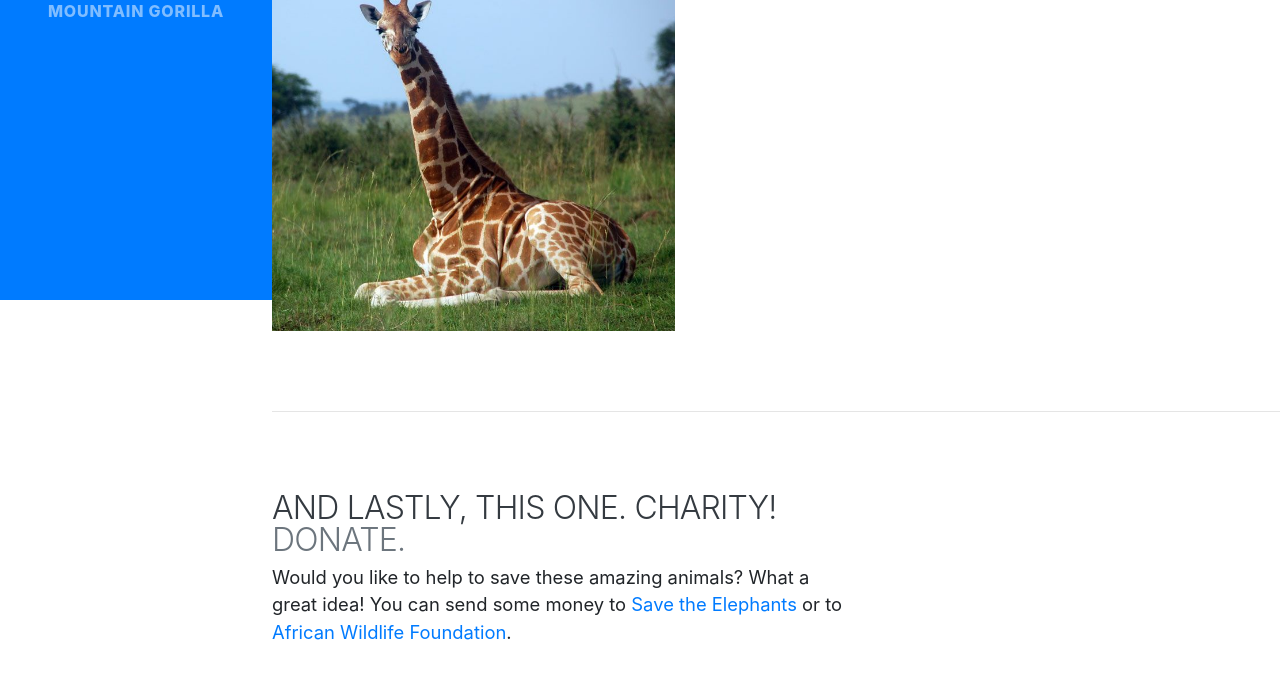
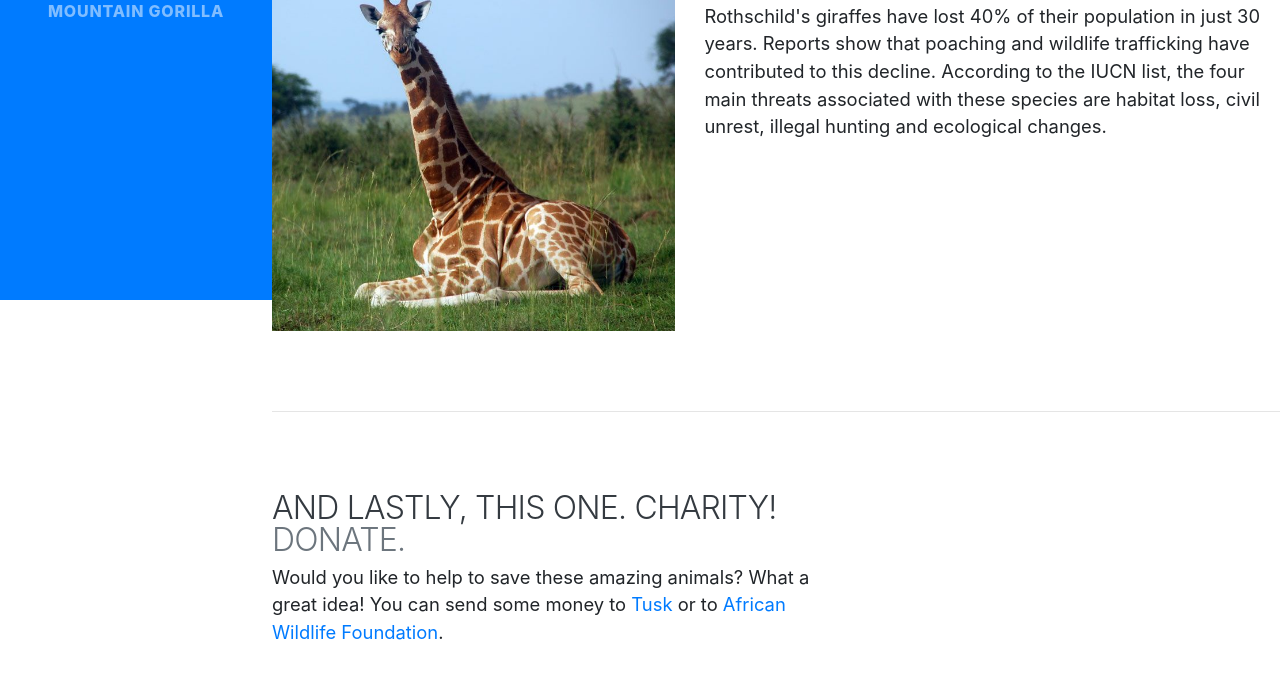
Before and after one commit to hlove7210/CFGProject, a website with bundled scripts: page startbootstrap-resume-gh-pages/giraffe.html in a window 1280 px wide. Shown: the part 500-1178 px from the top of the page. Built offline with nearby package versions, Linux system fonts and the light colour scheme; a web font is replaced by a local one.

Commit message:
Giraffe Finalised Description

```diff
--- a/startbootstrap-resume-gh-pages/giraffe.html
+++ b/startbootstrap-resume-gh-pages/giraffe.html
@@ -69,7 +69,7 @@
     <div class="row featurette">
       <div class="col-md-7 order-md-2">
         <h2 class="featurette-heading">To learn more - <span class="text-muted">Read here!</span></h2>
-        <p class="lead"></p>
+        <p class="lead">Rothschild's giraffes have lost 40% of their population in just 30 years. Reports show that poaching and wildlife trafficking have contributed to this decline. According to the IUCN list, the four main threats associated with these species are habitat loss, civil unrest, illegal hunting and ecological changes.</p>
       </div>
       <div class="col-md-5 order-md-1">
         <img height="500" background="#eee" color="#aaa" class="bd-placeholder-img-lg featurette-image img-fluid mx-auto" src = img/giraffe.2.jpg >
@@ -81,7 +81,7 @@
     <div class="row featurette">
       <div class="col-md-7">
         <h2 class="featurette-heading">And lastly, this one. Charity! <span class="text-muted">Donate.</span></h2>
-        <p class="lead">Would you like to help to save these amazing animals? What a great idea! You can send some money to <a href="https://www.savetheelephants.org/">Save the Elephants</a> or to <a href="https://www.awf.org/">African Wildlife Foundation</a>.
+        <p class="lead">Would you like to help to save these amazing animals? What a great idea! You can send some money to <a href="https://www.tusk.org/donate/">Tusk</a> or to <a href="https://www.awf.org/">African Wildlife Foundation</a>.
 </p>
       </div>
      </div>
```
